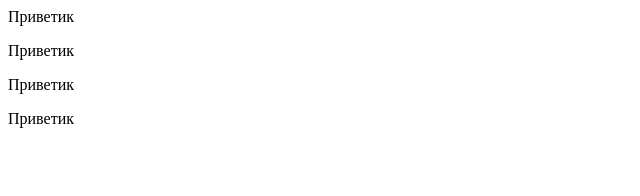
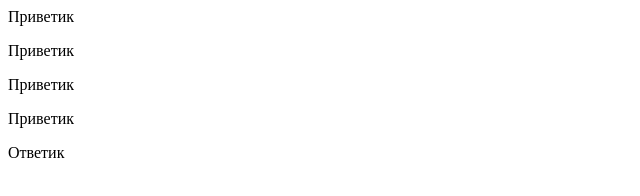
Before and after one commit to ValeraVor/new, a plain HTML site: page index.html in a window 1280 px wide. Shown: the full height of the page, 0-640 px from the left. Drawn offline with Linux system fonts and the light colour scheme.

Commit message:
commmsol

```diff
--- a/index.html
+++ b/index.html
@@ -4,3 +4,4 @@
 
 
 <p>Приветик</p>
+<p>Ответик</p>
```
